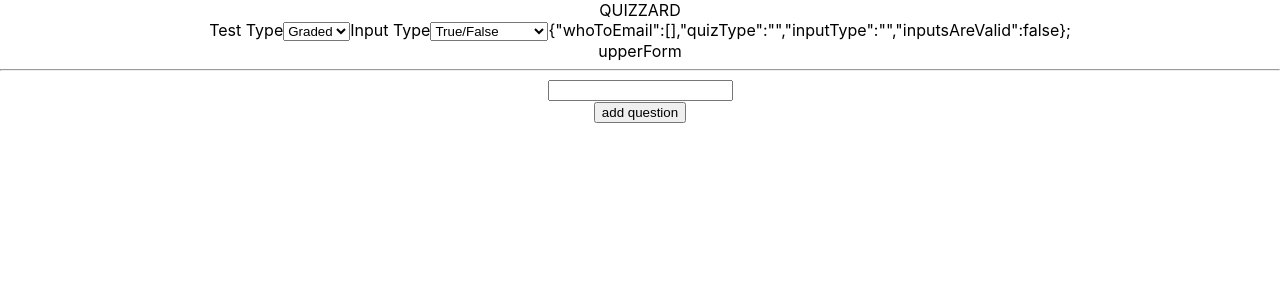
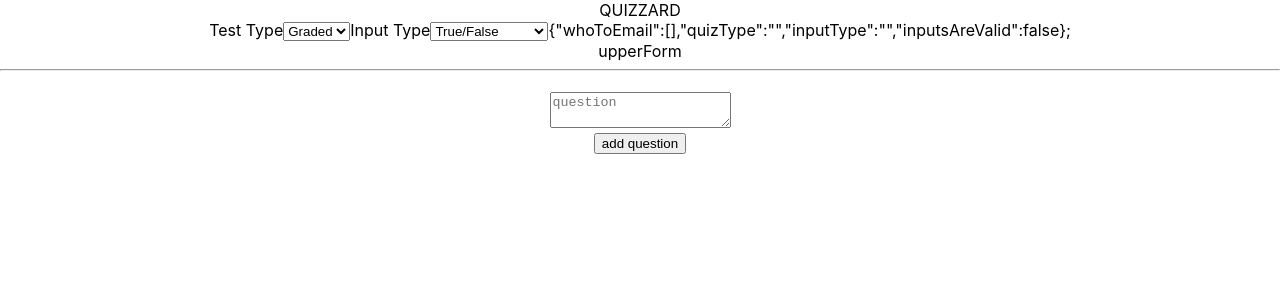
Before and after one commit to one4alldevmountain/Quizzard, a React (Create React App) app: page / in a window 1280 px wide. Shown: the top 300 px of the page. Built offline with nearby package versions, Linux system fonts and the light colour scheme.

Commit message:
heading in the right direction with the form

```diff
--- /dev/null
+++ b/src/Components/QuizForm/QuestionCard.js
@@ -0,0 +1,34 @@
+import React from 'react';
+import {
+    boolean,
+    multipleChoice,
+    openEnded,
+    chooseMultiple
+} from './QuestionTypeFunctions'
+
+
+
+
+
+
+
+
+export const QuestionCard = props => {
+    const questionTypes = {
+        boolean: boolean,
+        multipleChoice: multipleChoice,
+        openEnded: openEnded,
+        chooseMultiple: chooseMultiple
+    }
+
+    return(
+        <div style={{'border': '2px black'}}>
+            <div>
+                <textarea placeholder='question' onChange={ (event) =>  props.handleQuestionChange(event.target.value, props.questionId)}/>
+            </div>
+            {console.log('questioncard',props)}
+            {props.inputType ? questionTypes[props.inputType]( null, props.questionId, props.handleQuestionChange, props.answers) : null}
+
+        </div>
+    )
+}
--- /dev/null
+++ b/src/Components/QuizForm/QuestionTypeFunctions.js
@@ -0,0 +1,41 @@
+import React from 'react';
+
+
+
+
+export const openEnded = ( quizType, questionId, handleChangeCb) => {
+    return(
+        <div>
+        </div>
+    )
+}
+    export const boolean = ( quizType, questionId, handleChangeCb) => {
+        return(
+            <div>
+
+            </div>
+        )
+    }
+    export const multipleChoice = ( quizType, questionId, handleChangeCb, answers) => {
+        const mappedAnswers = answers.map( (answer, index) => {
+            return (
+                <div key={index}>
+                    {answer.answerContent}<input type='radio' value={answer}/>
+                </div>
+            )
+        })
+
+        return(
+            <div>
+                {mappedAnswers}
+                <button>add answer</button>
+            </div>
+        )
+    }
+    export const chooseMultiple = ( quizType, questionId, handleChangeCb) => {
+        return(
+            <div>
+                <button>add answer</button>
+            </div>
+        )
+    }
--- a/src/Components/QuizForm/QuizFormContainer.js
+++ b/src/Components/QuizForm/QuizFormContainer.js
@@ -1,5 +1,5 @@
 import React, { Component } from 'react';
-import QuizLowerFormConditional from './QuizLowerFormConditional';
+import QuizLowerForm from './QuizLowerForm';
 
 
 
@@ -16,6 +16,7 @@ class QuizFormContainer extends Component{
             quizType: '',
             inputType: '',
             inputsAreValid: false,
+
 
 
 
@@ -47,6 +48,7 @@ class QuizFormContainer extends Component{
 
 
     render(){
+
         return(
             <div>
                 <label>
@@ -63,7 +65,7 @@ class QuizFormContainer extends Component{
                     <option value="boolean">True/False</option>
                     <option value="multipleChoice">Multiple Choice</option>
                     <option value="chooseMultiple">Choose Multiple</option>
-                    <option value="fillInTheBlank">Fill in the blank</option>
+                    {/* <option value="fillInTheBlank">Fill in the blank</option> */}
                     <option value="openEnded">Open Ended</option>
                 </select>
                 </label>
@@ -75,7 +77,8 @@ class QuizFormContainer extends Component{
                 </div>
                 <hr/>
                 <div>
-                    <QuizLowerFormConditional
+                    <h1>{this.state.quizType}</h1>
+                    <QuizLowerForm
                         whoToEmail={this.state.whoToEmail}
                         quizType={this.state.quizType}
                         inputType={this.state.inputType}
--- /dev/null
+++ b/src/Components/QuizForm/QuizLowerForm.js
@@ -0,0 +1,161 @@
+import React, { Component } from 'react';
+import { QuestionCard } from './QuestionCard';
+
+
+
+class QuizLowerForm extends Component{
+
+    constructor(){
+        super();
+
+
+        this.state = {
+            quiz: {
+                questions: [
+                    {
+                        questionContent: 'test comment',
+                        answers: [
+                            {
+                                answerContent: 'this is a test answer',
+                                isCorrect: true,
+                            }
+                        ]
+                    }
+                ],
+
+                categories: [],
+            },
+
+            typesAreValid: false,
+        }
+    }
+
+
+    // checkInputValid = () => {
+    //     if(this.props.quizType && this.props.inputType){
+
+    //     }
+    // }
+
+
+    handleQuestionChange = (content, index) => {
+        this.setState((previousState) => {
+            let questions = previousState.quiz.questions.slice(0);
+            questions[index]['questionContent'] = content;
+
+            return{
+                ...previousState,
+                quiz: {
+                    ...previousState.quiz,
+                    questions: questions,
+
+                }
+            }
+        })
+
+    }
+    // handleAnswerChange = () => {
+    //     switch()
+    // }
+
+
+
+
+    // quizTypeSpecificHead = (quizType) => {
+    //     let quizTypeSpecificJsx;
+    //     switch(quizType){
+    //         case'sorted':
+    //             quizTypeSpecificJsx = (
+    //                 <div>
+    //                     categories
+    //                     <input type='text'/>
+    //                 </div>
+    //             )
+    //             break;
+    //         case 'grade':
+    //             break;
+    //         case 'survey':
+    //             break;
+    //     }
+    //     return(
+    //         <div>
+    //             <h1>{quizType}</h1>
+
+    //             {quizTypeSpecificJsx}
+    //         </div>
+    //     )
+    // }
+    formConstructor = (quizType, inputType, questions) => {
+        console.log(this.props, 'props')
+
+        if(questions){
+
+            return(
+                <div>
+                    {/* {this.quizTypeSpecificHead(quizType)} */}
+
+                    {questions.map((question, index) => {
+                        return(
+
+                            <div key={index}>
+                                <QuestionCard  questionId={index} quizType={quizType} inputType={inputType} handleQuestionChange={this.handleQuestionChange} answers={this.state.quiz.questions[index].answers}/>
+                            </div>
+
+                        )
+                    })}
+                </div>
+            )
+        }else{
+            return null;
+        }
+    }
+
+
+    handleAddQuestion = () => {
+        this.setState((prevState) => {
+            return(
+                {
+                    ...prevState,
+                    quiz :{
+                        quizType: this.props.quizType,
+                        inputType: this.props.inputType,
+                        questions: [
+                            ...prevState.quiz.questions,
+                            {
+                                questionContent: '',
+                                answers: [],
+
+                            }
+                        ]
+
+                    }
+                }
+            )
+        })
+    }
+    incrementId = () => {
+
+    }
+
+
+
+
+    render(){
+        console.log(this.state)
+
+        return(
+            <div>
+                {this.formConstructor(this.props.quizType, this.props.inputType, this.state.quiz.questions)}
+                {this.state.typesAreValid ? this.questions() : null}
+                {/* {this.props.inputType ? this.formMaker()[this.props.quizType][this.props.inputType]: null } */}
+                <button onClick={() => this.handleAddQuestion()}>
+                    add question
+                </button>
+            </div>
+        )
+    }
+
+}
+
+
+export default QuizLowerForm;
--- a/src/Components/QuizForm/QuizLowerFormConditional.js
+++ /dev/null
@@ -1,111 +0,0 @@
-import React, { Component } from 'react';
-
-
-
-class QuizLowerFormConditional extends Component{
-
-    constructor(){
-        super();
-
-
-        this.state = {
-            amountOfQuestions: 2,
-            questions: [1],
-            categories: [],
-
-            typesAreValid: false,
-        }
-    }
-
-
-    // checkInputValid = () => {
-    //     if(this.props.quizType && this.props.inputType){
-
-    //     }
-    // }
-
-    formMaker = ( ) => {
-
-        return(
-
-            {
-               boolean: {
-                   graded: 'graded trueFalse',
-                   sorted: 'Sorted truefalse',
-                   survey: 'survey truefalse',
-               },
-               multipleChoice: {
-                   graded: 'graded multiplechoice',
-                   sorted:'sorted multiplechoice',
-                   survey: ' survey multiplechoice',
-               },
-               openEnded: {
-                   openEnded:'openEnded',
-               },
-               fillInTheBlank: {
-                   graded:'Graded',
-                   sorted:'Sorted',
-                   survey:'Survey',
-               },
-               chooseMultiple: {
-                   graded:'Graded',
-                   sorted:'Sorted',
-                   survey:'Survey',
-               },
-
-           }
-        )
-    }
-
-    formConstructor = (quizType, inputType, questions) => {
-        if(questions){
-            return(
-                questions.map(question => {
-                    return(
-
-                        <div>
-                            <input type='text'/>
-                        </div>
-                    )
-                })
-            )
-        }else{
-            return null;
-        }
-    }
-
-    handleAddQuestion = () => {
-        this.setState((prevState) => {
-            return(
-                {
-                    ...prevState,
-                    questions: [
-                        ...prevState.questions,
-                        {}
-                    ]
-                }
-            )
-        })
-    }
-
-
-
-
-    render(){
-
-        return(
-            <div>
-                {this.formConstructor(null, null, this.state.questions)}
-                {this.state.typesAreValid ? this.questions() : null}
-                {this.props.inputsAreValid ? this.formMaker()[this.props.inputType][this.props.quizType] : null }
-                <button onClick={() => this.handleAddQuestion()}>
-                    add question
-                </button>
-            </div>
-        )
-    }
-
-}
-
-
-export default QuizLowerFormConditional;
```
Also changed, not shown: src/Components/QuizForm/QuizTypes.js (deleted), src/Components/utils/localUniqueId.js (deleted).
